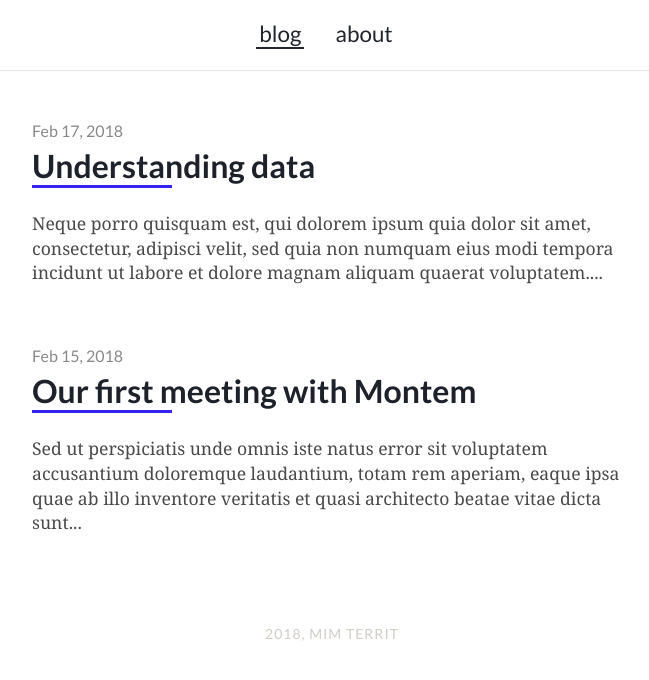
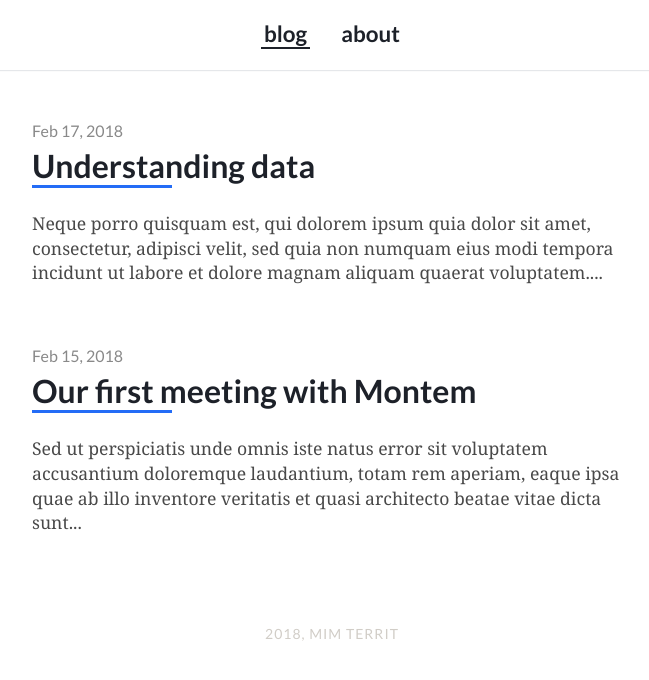
Before and after one commit to meaningfuldata/meaningfuldata, a Jekyll site: the page built from index.md, in a window 1280 px wide. Shown: the top 680 px of the page, without its empty margins (308-957 px from the left). Built offline with Jekyll 4.4.1, drawn with Linux system fonts in a browser that asks for light colours; nearby versions of some CDN libraries.

Commit message:
updated color and nav bar

```diff
--- a/_sass/theme/_base.scss
+++ b/_sass/theme/_base.scss
@@ -2,7 +2,7 @@ $content-width: 1200px;
 $body: #FFF;
 $font-style: 'Georgia', sans-serif;
 $font-color: #1d2129;
-$link-color: #3422EE;
+$link-color: #236CF6;
 $link-hover-color: #1d2129;
 $heading-font: 'Lato', sans-serif;
 $heading-font-color: #1d2129;
--- a/_sass/theme/_layout.scss
+++ b/_sass/theme/_layout.scss
@@ -94,7 +94,6 @@ nav {
 	left: 0;
 	right: 0;
 	height: 30px;
-	opacity: 0.98;
 	z-index: 2;
 	padding: 20px 28px;
 	box-shadow: 0px 1px 1px RGBA(4, 25, 54, .1);
@@ -118,7 +117,7 @@ nav {
 					margin: 0 12px;
 					font-family: $heading-font;
 					font-size: 1.4em;
-					font-weight: 500;
+					font-weight: 600;
 					text-align: center;
 					margin-bottom: -1px;
 					box-shadow: 0;
@@ -133,6 +132,9 @@ nav {
 
 				&:first-child a{
 					margin-left: 0;
+				}
+				&:last-child a{
+					margin-right: 0;
 				}
 			}
 		}
```
Also changed, not shown: 3 other files.
